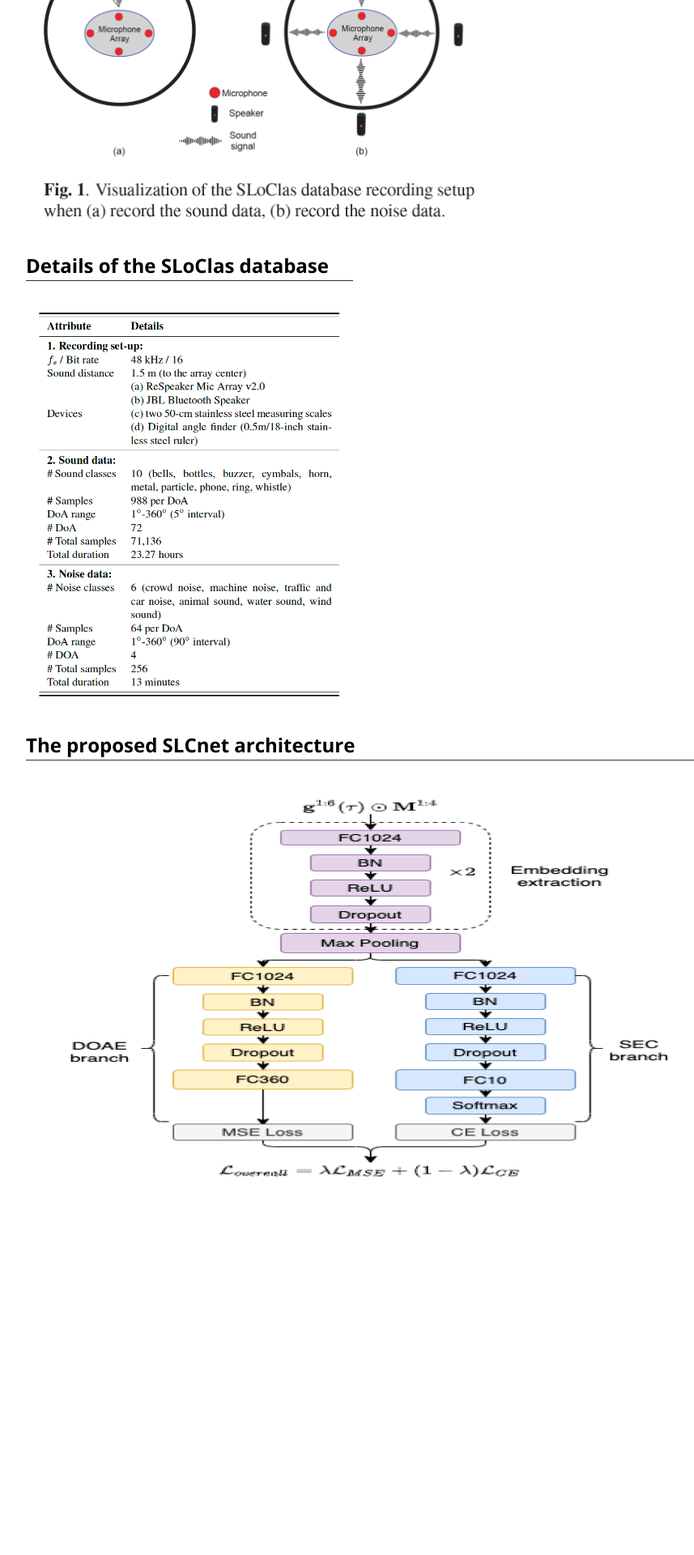
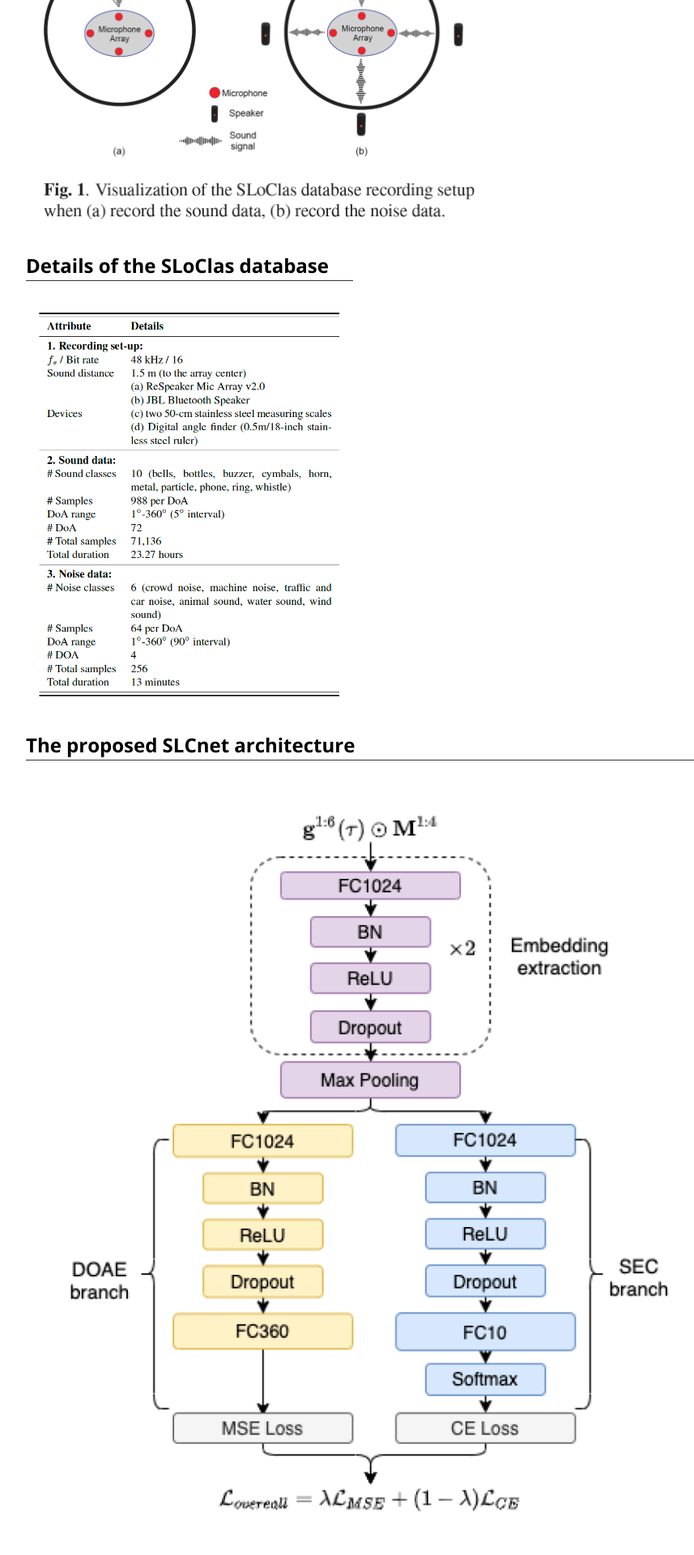
Before and after one commit to bidishasharma/bidishasharma.github.io, a Jekyll site: the page SLoClass/index.html, which Jekyll copies as it is, in a window 1280 px wide. Shown: the part 1429-3349 px from the top of the page at 81% size, without its empty margins (188-1045 px from the left). Built offline with Jekyll 4.4.1, drawn with Linux system fonts in a browser that asks for light colours; before the commit the page ends 2928 px from its top, so only the background shows below that.

Commit message:
Update index.html

```diff
--- a/SLoClass/index.html
+++ b/SLoClass/index.html
@@ -118,7 +118,7 @@
          <div class="flex-item flex-column">
           <h2 class="add-top-margin">The proposed SLCnet architecture </h2>
            <hr>
-          <img class="image" src="img/SLcNet.png" width="100" height="500">
+          <img class="image" src="img/SLcNet.png" width="60%" height="60%">
           </h2>
         </div>
 
```
